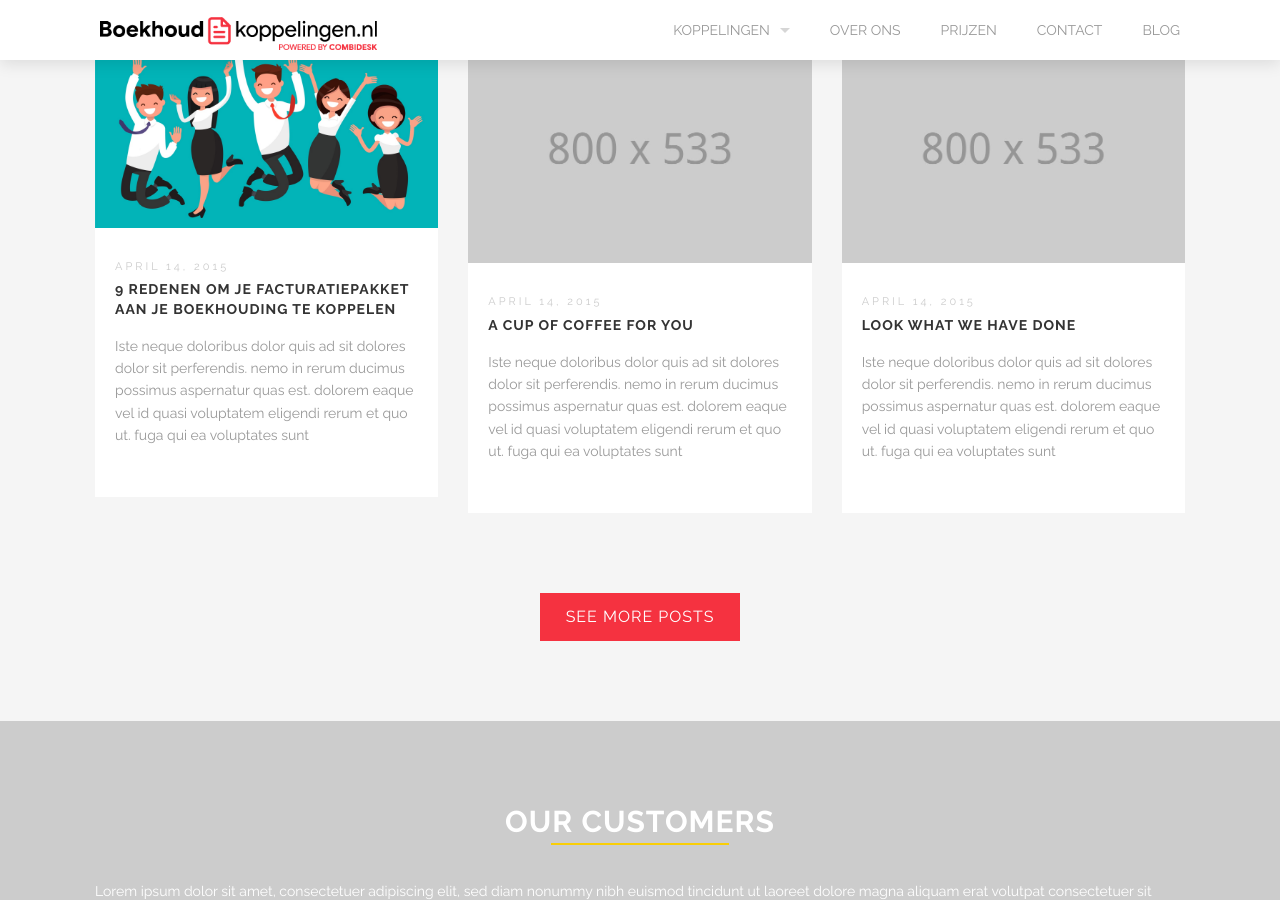
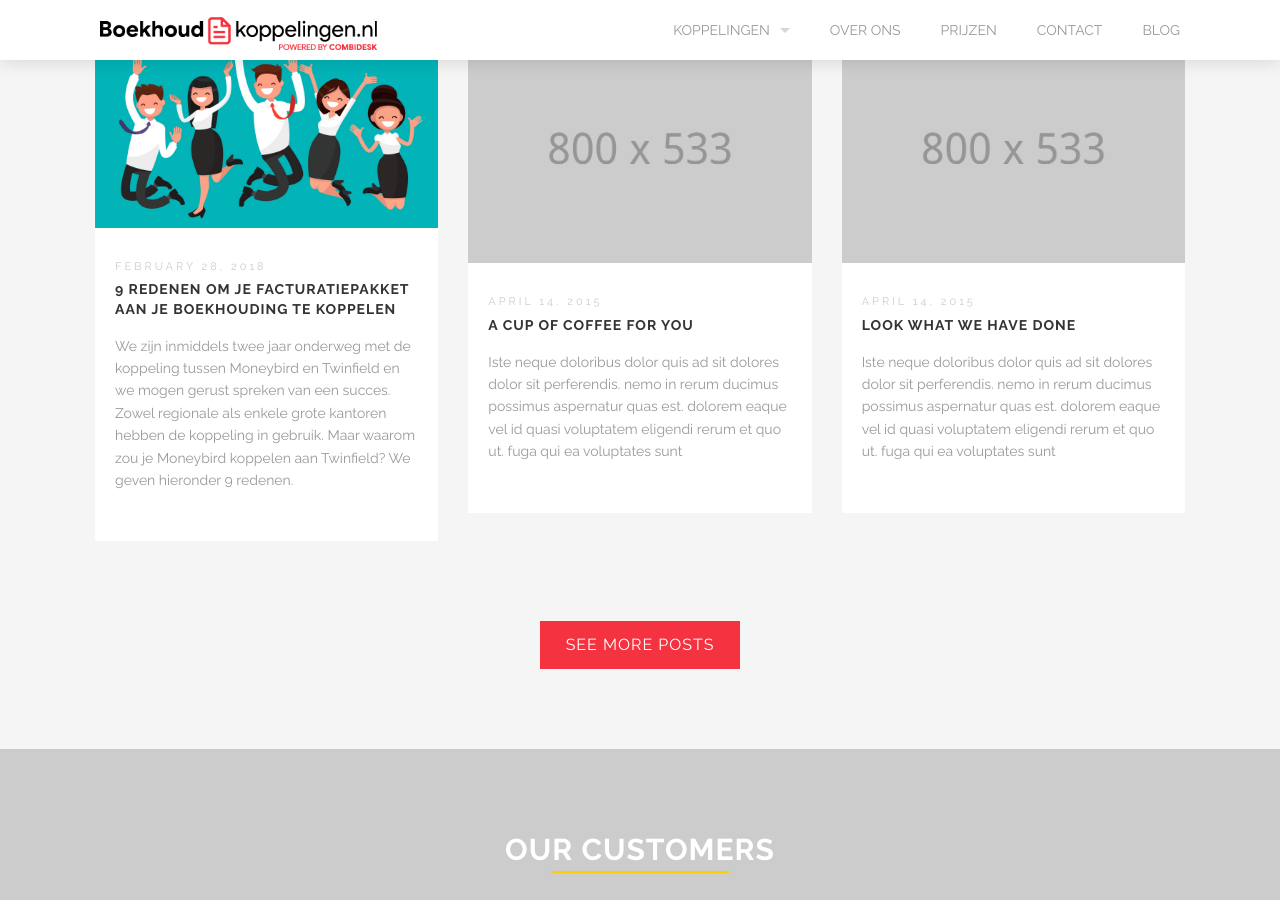
Before and after one commit to Combidesk/combidesk.github.io, a Jekyll site: the page built from index.html, in a window 1280 px wide and 900 px high, scrolled down 4022 px. Built offline with Jekyll 4.4.1, drawn with Linux system fonts in a browser that asks for light colours.

Commit message:
Blog URL change

```diff
--- a/_posts/2015-04-14-make-some-sketches.markdown
+++ b/_posts/2018-02-28-9-Redenen-Om-Je-Facturatiepakket-Aan-Je-Boekhouding-Te-Koppelen.markdown
@@ -1,13 +1,13 @@
 ---
 layout: post
 title:  9 Redenen Om Je Facturatiepakket Aan Je Boekhouding Te Koppelen
-date:   2015-04-14 10:58:12
+date:   2018-02-28 10:58:12
 images:
   - images/@stock/9 Redenen Om Je Facturatiepakket Aan Je Boekhouding Te Koppelen.jpg
   # - images/@stock/blog-2.jpg
 excerpt:
-  Iste neque doloribus dolor quis ad sit dolores dolor sit perferendis. nemo in rerum ducimus possimus aspernatur quas est. dolorem eaque vel id quasi voluptatem eligendi rerum et quo ut. fuga qui ea voluptates sunt
-categories: Logo Development
+  We zijn inmiddels twee jaar onderweg met de koppeling tussen Moneybird en Twinfield en we mogen gerust spreken van een succes. Zowel regionale als enkele grote kantoren hebben de koppeling in gebruik. Maar waarom zou je Moneybird koppelen aan Twinfield? We geven hieronder 9 redenen.
+categories: Facturatie
 ---
 
 We zijn inmiddels twee jaar onderweg met de koppeling tussen Moneybird en Twinfield en we mogen gerust spreken van een succes. Zowel regionale als enkele grote kantoren hebben de koppeling in gebruik. Maar waarom zou je Moneybird koppelen aan Twinfield? We geven hieronder 9 redenen.
```
